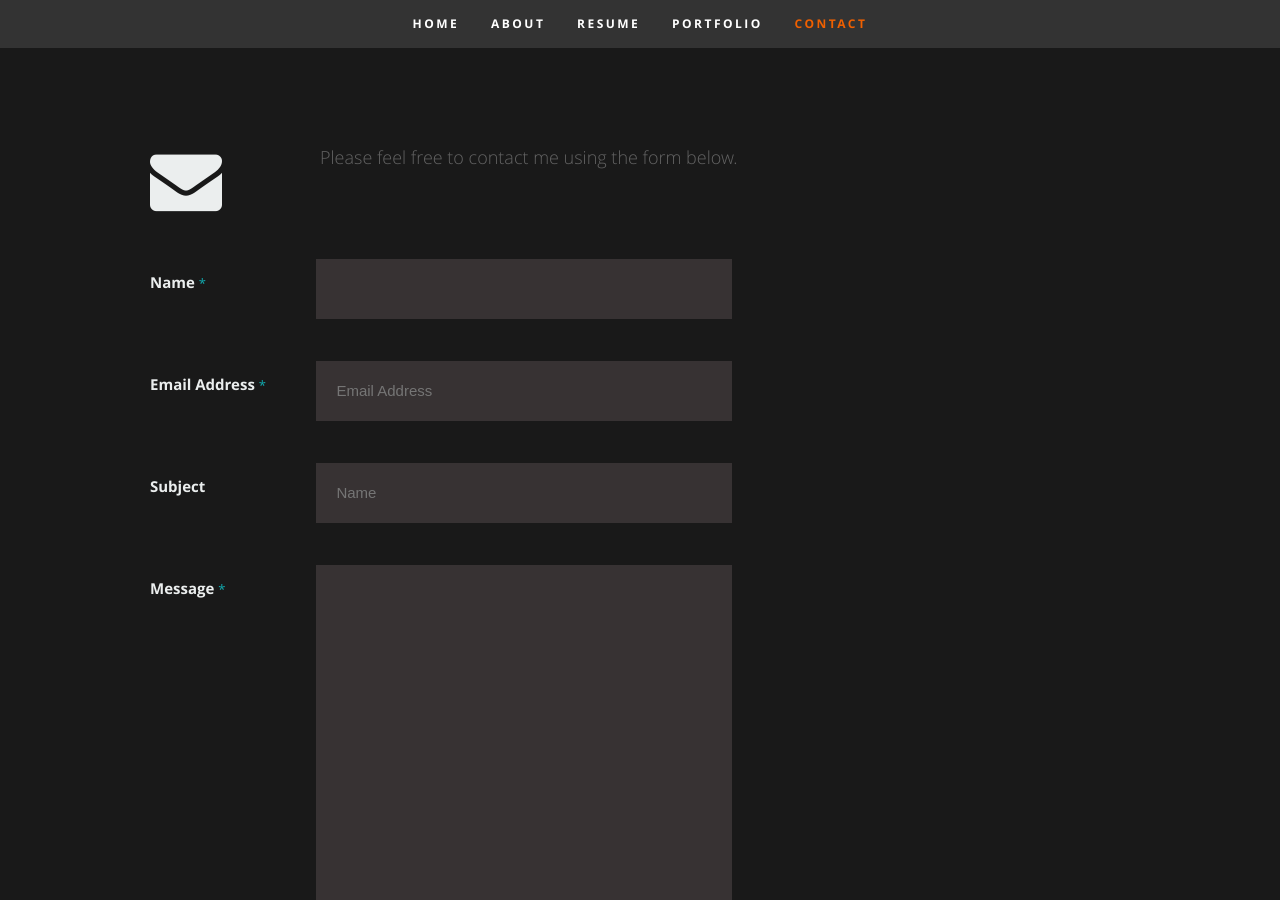
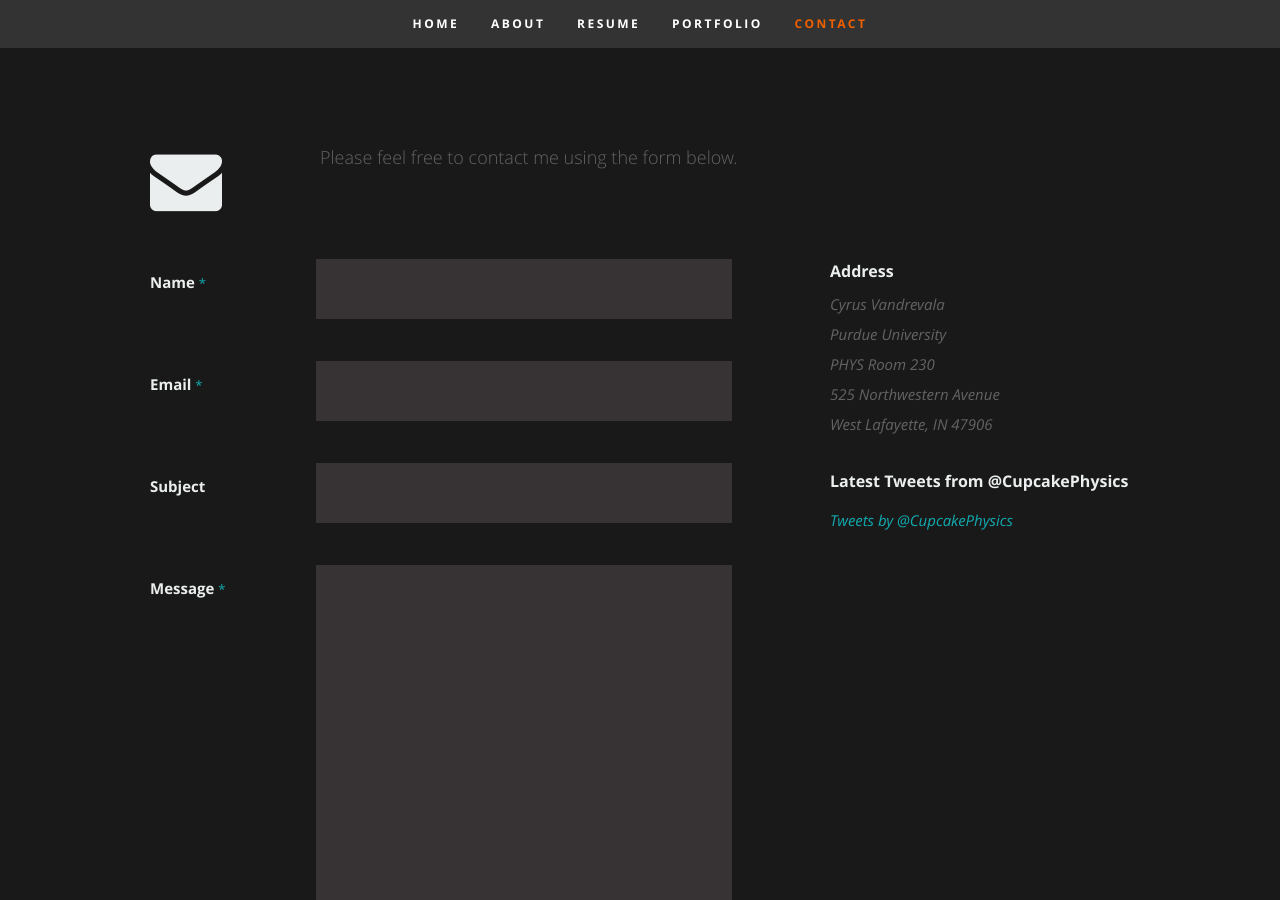
Before and after one commit to cmvandrevala/cmvandrevala.github.io, a Jekyll site: the page built from index.html, in a window 1280 px wide and 900 px high, scrolled down 5190 px. Built offline with Jekyll 4.4.1, drawn with Linux system fonts in a browser that asks for light colours; nearby versions of some CDN libraries; comment, search, counter and statistics services are not loaded; some of the changed text lies outside the part shown.

Commit message:
Finish first draft of contact section

```diff
--- a/_includes/contact.html
+++ b/_includes/contact.html
@@ -9,66 +9,56 @@
     </div>
     <div class="row">
         <div class="eight columns">
-            <form  action="//formspree.io/cyrus.vandrevala@gmail.com" method="POST" name="contactForm" id="contactForm">
+            <form action="//formspree.io/cyrus.vandrevala@gmail.com" method="POST" name="contactForm" id="contactForm">
 	 		    <fieldset>
 	 			    <div>
 	 					<label for="contactName">Name <span class="required">*</span></label>
-	 					<input type="text" name="contactName" id="contactName" required data-validation-required-message="Please enter your name.">
+	 					<input type="text" size="35" name="contactName" id="contactName">
 	 				</div>
 	 				<div>
-	 					<label for="contactEmail">Email Address <span class="required">*</span></label>
-	 					<input type="email" name="_replyto" class="form-control" placeholder="Email Address" id="email" required data-validation-required-message="Please enter your email address.">
+	 					<label for="contactEmail">Email <span class="required">*</span></label>
+	 					<input type="email" size="35" name="_replyto" id="contactEmail">
 	 				</div>
 		 			<div>
 	 					<label for="contactSubject">Subject</label>
-	 					<input type="text" name="contactName" placeholder="Name" id="name" required data-validation-required-message="Please enter your name.">
+	 					<input type="text" size="35" name="contactSubject" id="contactSubject">
 		 			</div>
-	 				<div class="form-group col-xs-12 floating-label-form-group controls">
-	 					<label>Message <span class="required">*</span></label>
-	 					<textarea cols="50" rows="15" id="contactMessage" required data-validation-required-message="Please enter a message."></textarea>
+					<div>
+	 					<label for="contactMessage">Message <span class="required">*</span></label>
+	 					<textarea cols="50" rows="15" id="contactMessage" name="contactMessage"></textarea>
 	 				</div>
-	 			<br>
-	 			<div class="row">
-	 				<div class="form-group col-xs-12">
-	 					<button class="submit">Send</button>
+					<div>
+						<input type="text" name="_gotcha" style="display:none" />
 					</div>
+	                <div>
+	                   <button type="submit" class="submit">Submit</button>
+	                   <span id="image-loader"><img alt="Loader" src="{{ site.baseurl }}/assets/images/loader.gif"></span>
 	                </div>
                 </fieldset>
 	 		</form>
         </div>
+        <aside class="four columns footer-widgets">
+            <div class="widget widget_contact">
+                <h4>Address</h4>
+				<p class="address">
+					<span>Cyrus Vandrevala</span>
+		            <br />
+					<span>
+					    Purdue University<br />
+					    PHYS Room 230<br />
+						525 Northwestern Avenue<br />
+						West Lafayette, IN 47906
+					</span>
+                </p>
             </div>
-
-
-        <aside class="four columns footer-widgets">
-
-           <div class="widget widget_contact">
-
-				   <h4>Address and Phone</h4>
-				   <p class="address">
-					   <span>Cyrus Vandrevala</span><br>
-					   <span>Purdue University<br>
-						     PHYS Room 230<br>
-						     525 Northwestern Avenue<br>
-						     West Lafayette, IN 47906
-				   </p>
-
-			   </div>
-
             <div class="widget widget_tweets">
-
                 <h4 class="widget-title">Latest Tweets from @CupcakePhysics</h4>
-
                 <ul id="twitter">
 				    <li>
 					    <a class="twitter-timeline" href="https://twitter.com/CupcakePhysics" data-widget-id="687397649562103809">Tweets by @CupcakePhysics</a>
-
 				    </li>
                 </ul>
-
 	        </div>
-
         </aside>
-
     </div>
-
-</section> <!-- Contact Section End-->
+</section>
```
Lines whose indentation alone changed are shown as unchanged.
